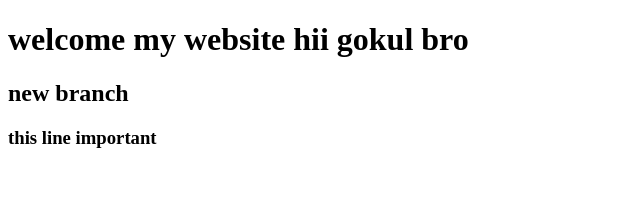
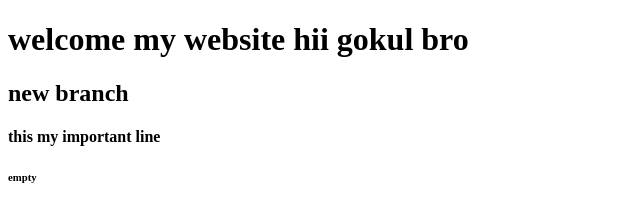
Before and after one commit to Gogul-D/DEMO, a plain HTML site: page index.html in a window 1280 px wide. Shown: the full height of the page, 0-640 px from the left. Drawn offline with Linux system fonts and the light colour scheme.

Commit message:
head 6 is added

```diff
--- a/index.html
+++ b/index.html
@@ -8,6 +8,7 @@
 <body>
     <h1>welcome my website hii gokul bro  </h1>
     <h2> new branch </h2>
-    <h3>this line important</h3>
+    <h4>this my important line</h4>
+<h6>empty</h6>
 </body>
 </html>
```
